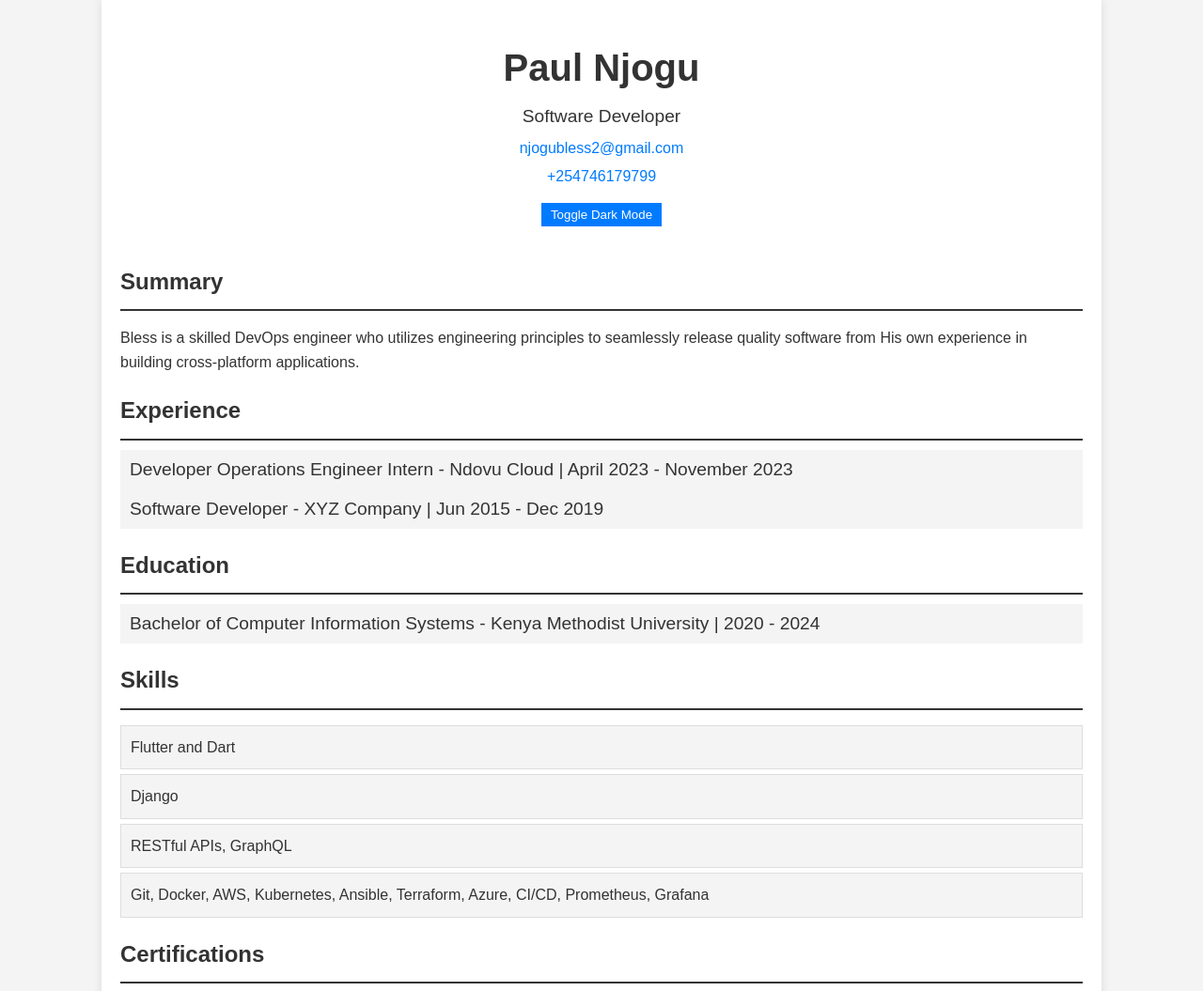
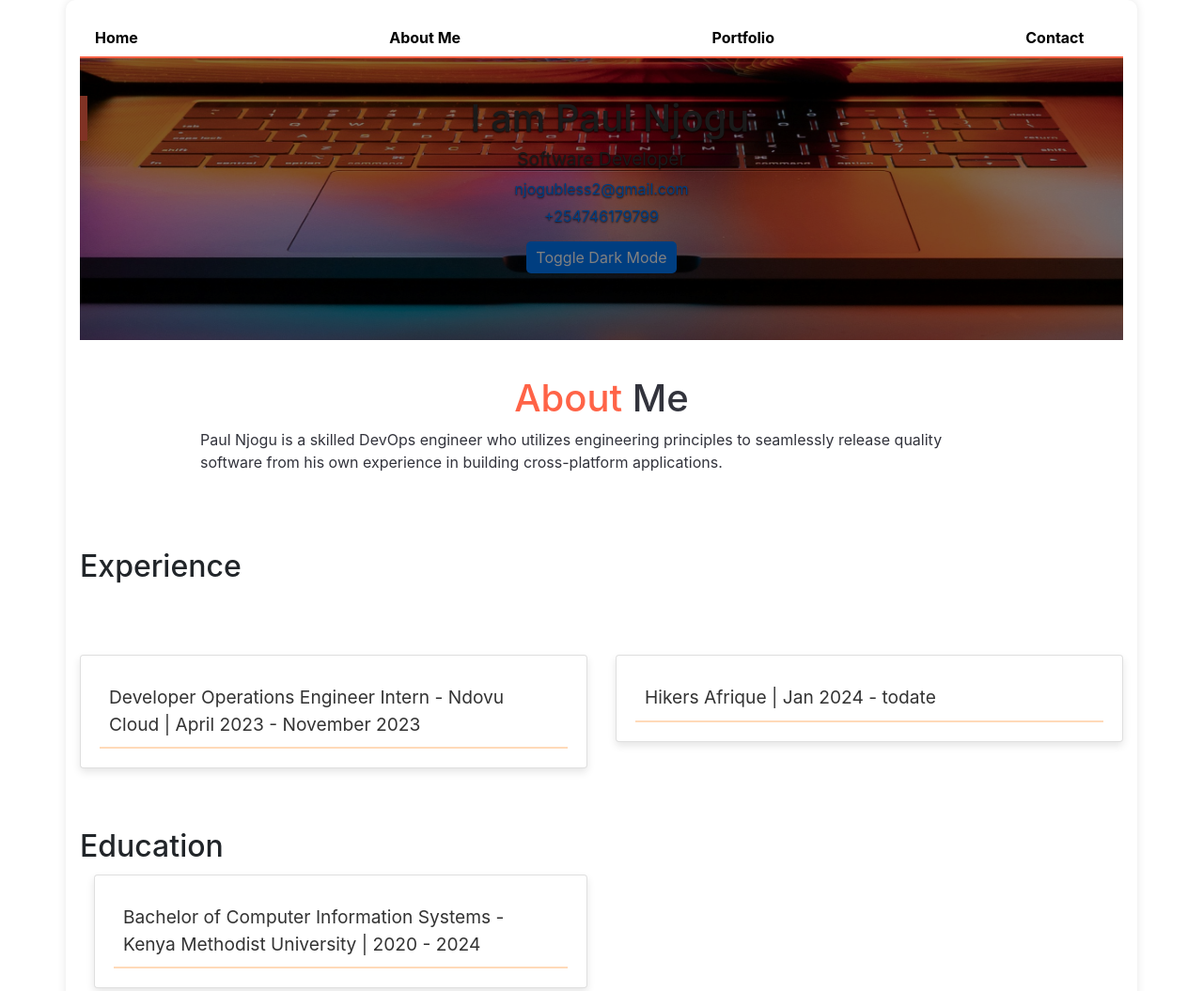
Before and after one commit to njogubless2/MYRESUME, a plain HTML site: page index.html in a window 1280 px wide. Shown: the top 1055 px of the page at 94% size. Drawn offline with nearby package versions, Linux system fonts and the light colour scheme.

Commit message:
added assets,features and styling

```diff
--- a/index.html
+++ b/index.html
@@ -1,26 +1,47 @@
 <!DOCTYPE html>
 <html lang="en">
+
 <head>
     <meta charset="UTF-8">
     <meta name="viewport" content="width=device-width, initial-scale=1.0">
     <title>Bless' Resume</title>
     <link rel="stylesheet" href="styles.css">
+    <link rel="stylesheet" href="https://cdn.jsdelivr.net/npm/bootstrap@4.0.0/dist/css/bootstrap.min.css" integrity="sha384-Gn5384xqQ1aoWXA+058RXPxPg6fy4IWvTNh0E263XmFcJlSAwiGgFAW/dAiS6JXm" crossorigin="anonymous">
 </head>
+
 <body>
     <div class="container">
+        <nav>
+            <div class="navbar" id="">
+                <a href="#Home">Home</a>
+                <a href="#About-Me">About Me</a>
+                <a href="#Portfolio">Portfolio</a>
+                <a href="#Contact">Contact</a>
+            </div>
+        </nav>
         <header>
-            <h1>Paul Njogu</h1>
+            <div class="intro">
+                <h1></h1>
                 <p>Software Developer</p>
                 <a href="mailto:njogubless2@gmail.com">njogubless2@gmail.com</a>
                 <a href="tel:+254746179799">+254746179799</a>
                 <button id="toggle-theme">Toggle Dark Mode</button>
+            </div>
+
         </header>
-        <section class="summary">
-            <h2>Summary</h2>
-            <p>Bless is a skilled DevOps engineer who utilizes engineering principles to seamlessly release quality software from His own experience in building cross-platform applications.</p>
-        </section>
-        <section class="experience">
+
+        <div class="about" id="About Paul Njogu">
+            <h1><span>About </span> Me</h1>
+            <div class="interests">
+                <p>Paul Njogu is a skilled DevOps engineer who utilizes engineering principles to seamlessly release quality software from his own experience in building cross-platform applications.</p>
+            </div>
+        </div>
+
+        <section id="experience">
             <h2>Experience</h2>
+            <div class="experience row">
+                <div class="col-sm-6">
+                    <div class="card">
                         <button type="button" class="collapsible">Developer Operations Engineer Intern - Ndovu Cloud | April 2023 - November 2023</button>
                         <div class="content">
                             <ul>
@@ -30,23 +51,38 @@
                                 <li>Setup CI/CD pipelines using TravisCI and Digital Ocean as the cloud provider.</li>
                             </ul>
                         </div>
-            <button type="button" class="collapsible">Software Developer - XYZ Company | Jun 2015 - Dec 2019</button>
+                    </div>
+                </div>
+
+                <div class="col-sm-6">
+                    <div class="card">
+                        <button type="button" class="collapsible">Hikers Afrique | Jan 2024 - todate</button>
                         <div class="content">
                             <ul>
                                 <li>Designed and developed cross-platform applications using Flutter and Dart.</li>
-                    <li>Contributed to open-source projects for CloudMyTribe Community.</li>
-                    <li>Deployed projects on AWS based on certifications.</li>
+                                <li>Maintained the company's application after deployment in appstore and playstore.</li>
+                                <li> Continued upgrading features on the HikersAfrque Application to match-up customer needs</li>
                             </ul>
                         </div>
+                    </div>
+                </div>
+            </div>
         </section>
-        <section class="education">
+
+        <section id="education">
             <h2>Education</h2>
+            <div class="col-sm-6">
+                <div class="card">
                     <button type="button" class="collapsible">Bachelor of Computer Information Systems - Kenya Methodist University | 2020 - 2024</button>
                     <div class="content">
-                <p>Gained a solid foundation in computer science principles, including algorithms, data structures, and software engineering.</p>
+                        <p>Gained a solid foundation in computer science principles, including algorithms, data structures, and software Delivery</p>
+                    </div>
+                </div>
             </div>
         </section>
-        <section class="skills">
+
+        <section id="skills">
+            <div class="skills">
                 <h2>Skills</h2>
                 <ul>
                     <li>Flutter and Dart</li>
@@ -54,19 +90,34 @@
                     <li>RESTful APIs, GraphQL</li>
                     <li>Git, Docker, AWS, Kubernetes, Ansible, Terraform, Azure, CI/CD, Prometheus, Grafana</li>
                 </ul>
+            </div>
         </section>
-        <section class="certifications">
+
+        <section id="certifications">
             <h2>Certifications</h2>
+            <div class="row">
+                <div class="col-sm-6">
+                    <div class="card">
                         <button type="button" class="collapsible">AWS Certified Solutions Architect</button>
                         <div class="content">
                             <p>Issued by Amazon Web Services, this certification validates expertise in designing and deploying scalable systems on AWS.</p>
                         </div>
+                    </div>
+                </div>
+
+                <div class="col-sm-6">
+                    <div class="card">
                         <button type="button" class="collapsible">Certified Kubernetes Administrator</button>
                         <div class="content">
                             <p>Issued by the Cloud Native Computing Foundation, this certification demonstrates proficiency in Kubernetes administration.</p>
                         </div>
+                    </div>
+                </div>
+            </div>
         </section>
     </div>
+
     <script src="scripts.js"></script>
 </body>
+
 </html>
--- a/scripts.js
+++ b/scripts.js
@@ -18,4 +18,18 @@ document.addEventListener('DOMContentLoaded', function () {
             }
         });
     });
+
+    const headerText = "I am Paul Njogu";
+    let currentChar = 0;
+    const headerEl = document.querySelector("header h1");
+
+    const typeWriter = () => {
+        if (currentChar < headerText.length) {
+            headerEl.textContent += headerText.charAt(currentChar);
+            currentChar++;
+            setTimeout(typeWriter, 100);
+        }
+    };
+
+    typeWriter();
 });
--- a/styles.css
+++ b/styles.css
@@ -1,5 +1,5 @@
 body {
-    font-family: Arial, sans-serif;
+    font-family: 'Arial', sans-serif;
     line-height: 1.6;
     margin: 0;
     padding: 0;
@@ -13,9 +13,11 @@ body {
     --text-color: #333;
     --header-bg-color: #fff;
     --header-text-color: #333;
-    --job-bg-color: #f4f4f4;
+    --job-bg-color: #fff;
     --job-border-color: #ddd;
     --link-color: #007BFF;
+    --accent-color: #FF6347; /* Tomato */
+    --accent-color-light: #FFDAB9; /* Peach Puff */
 }
 
 .dark-mode {
@@ -26,6 +28,8 @@ body {
     --job-bg-color: #444;
     --job-border-color: #555;
     --link-color: #1E90FF;
+    --accent-color: #FF6347;
+    --accent-color-light: #FFDAB9;
 }
 
 .container {
@@ -35,17 +39,54 @@ body {
     padding: 20px;
     background: var(--header-bg-color);
     box-shadow: 0 0 10px rgba(0, 0, 0, 0.1);
+    border-radius: 10px;
+}
+
+.navbar {
+    padding-left: 20vw;
+    padding-top: 2vw;
+    background-color: white;
+    z-index: 2;
+    border-bottom: 2px solid var(--accent-color);
+}
+
+.navbar a {
+    padding-right: 2vw;
+    text-decoration: none;
+    color: black;
+    font-size: 1rem;
+    font-weight: bold;
+}
+
+a:hover {
+    color: var(--accent-color);
+    text-decoration: underline;
 }
 
 header {
+    display: flex;
+    justify-content: space-around;
+    align-items: center;
+    padding: 40px 0;
+    background-image: url("assets/pic4.jpg");
+    background-size: 180%;  /* Increase image size (adjust as needed) */
+    background-position: center;
+    background-repeat: no-repeat;
+    filter: brightness(0.5);
+    height: 300px;
+}
+.intro {
+    color: white;
+    text-shadow: 0 1px 2px rgba(0, 0, 0, 0.8);
     text-align: center;
-    padding: 20px 0;
 }
 
 header h1 {
     margin: 0;
     font-size: 2.5em;
     color: var(--header-text-color);
+    border-left: 8px solid var(--accent-color);
+    padding-left: 10px;
 }
 
 header p {
@@ -62,7 +103,35 @@ header a {
 }
 
 header a:hover {
-    color: var(--link-color);
+    color: var(--accent-color);
+}
+
+
+
+.about, .skills {
+    display: flex;
+    flex-direction: column;
+    align-items: center;
+    margin: 3vw 10vw 5vw 10vw;
+    color: #32333c;
+}
+
+.about h1 span, .skills h2 {
+    color: var(--accent-color);
+}
+
+.experience, .certifications {
+    margin: 5vw 0;
+}
+
+.card {
+    border: 1px solid var(--job-border-color);
+    border-radius: 5px;
+    padding: 20px;
+    margin-top: 10px;
+    width: 100%;
+    background-color: var(--job-bg-color);
+    box-shadow: 0 4px 8px rgba(0, 0, 0, 0.1);
 }
 
 button#toggle-theme {
@@ -71,33 +140,12 @@ button#toggle-theme {
     background-color: var(--link-color);
     color: #fff;
     border: none;
+    border-radius: 5px;
     cursor: pointer;
 }
 
 button#toggle-theme:hover {
     background-color: #0056b3;
-}
-
-section {
-    margin: 20px 0;
-}
-
-section h2 {
-    border-bottom: 2px solid var(--text-color);
-    padding-bottom: 10px;
-    margin-bottom: 10px;
-}
-
-ul {
-    list-style-type: none;
-    padding: 0;
-}
-
-ul li {
-    background: var(--job-bg-color);
-    margin: 5px 0;
-    padding: 10px;
-    border: 1px solid var(--job-border-color);
 }
 
 .collapsible {
@@ -110,10 +158,11 @@ ul li {
     text-align: left;
     outline: none;
     font-size: 1.2em;
+    border-bottom: 2px solid var(--accent-color-light);
 }
 
 .active, .collapsible:hover {
-    background-color: var(--job-border-color);
+    background-color: var(--accent-color-light);
 }
 
 .content {
@@ -122,3 +171,18 @@ ul li {
     overflow: hidden;
     background-color: var(--job-bg-color);
 }
+
+.skills ul {
+    list-style-type: none;
+    padding: 0;
+    text-align: center;
+}
+
+.skills ul li {
+    display: inline-block;
+    background: var(--accent-color-light);
+    margin: 5px;
+    padding: 10px;
+    border-radius: 5px;
+    color: var(--text-color);
+}
```
Also changed, not shown: assets/pic4.jpg (added). Lines whose indentation alone changed are shown as unchanged.
